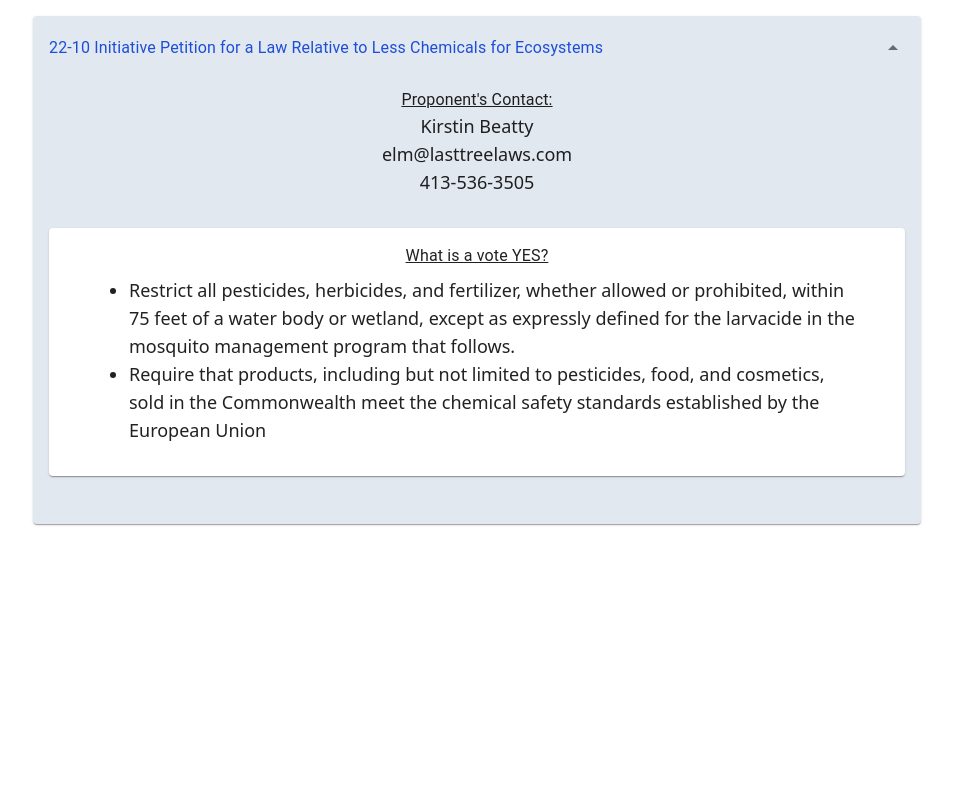
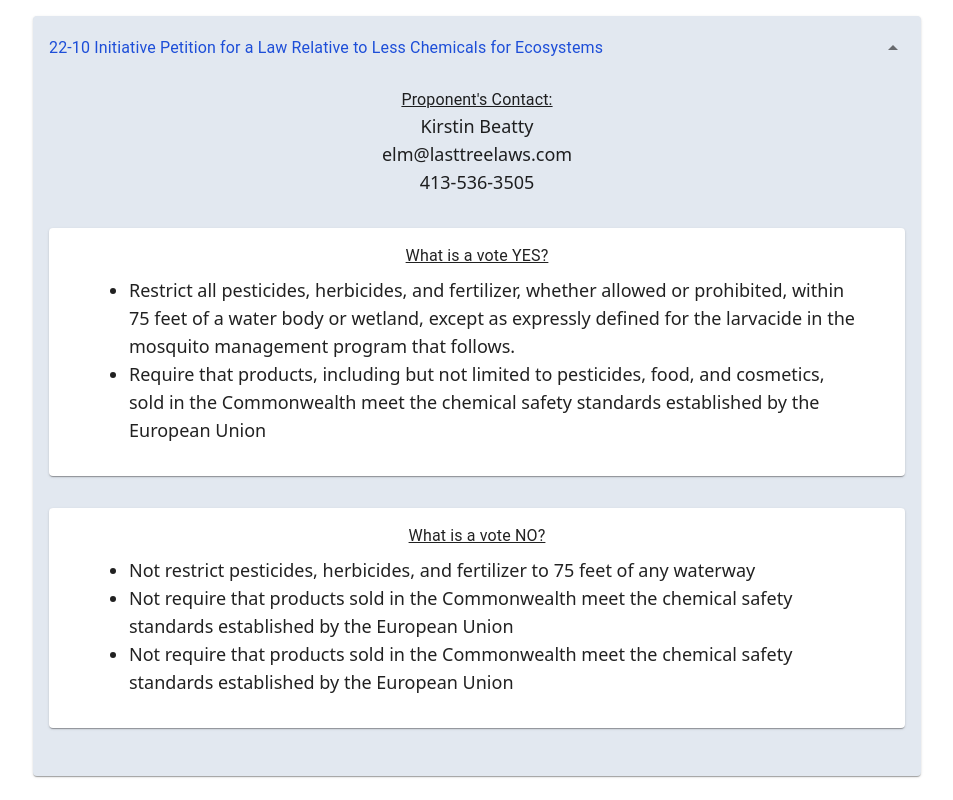
Before and after one commit to BU-Spark/pitne-voter-app, a Next.js app in the folder client/: page /ballotInfo/ballotInitDropDown in a window 1280 px wide. Both pictures are taken after a click on the button 484 px from the left and 40 px from the top of the page. Shown: the whole page, without its empty margins (7-960 px from the left). Built offline with nearby package versions, Linux system fonts and the light colour scheme.

Commit message:
Ballot Initiatives updated

```diff
--- a/client/src/pages/ballotInfo/ballotInitDropDown.tsx
+++ b/client/src/pages/ballotInfo/ballotInitDropDown.tsx
@@ -33,9 +33,20 @@ export default function BallotInitDropDown() {
                             <CardContent>
                                 <Typography className='text-xl underline'>What is a vote YES?</Typography>
                                 <ul className='list-disc list-outside text-lg pr-8 text-left pl-16 py-2'>
-                                    {/* NOTE: BELOW BULLETS SHOULD BE CHANGED TO A MAPPING (NOT HARDCODED NUMBER) */}
-                                    <li>{item.content.yes.bullet1}</li>
-                                    <li>{item.content.yes.bullet2}</li>
+                                    {item.content.yes.bullets.map((item, index) => (
+                                        <li key={index}>{item}</li>
+                                ))}
+                                </ul>
+                            </CardContent>
+                        </Card>
+
+                        <Card className='my-8' sx={{ minWidth: 275 }}>
+                            <CardContent>
+                                <Typography className='text-xl underline'>What is a vote NO?</Typography>
+                                <ul className='list-disc list-outside text-lg pr-8 text-left pl-16 py-2'>
+                                    {item.content.no.bullets.map((item, index) => (
+                                        <li key={index}>{item}</li>
+                                    ))}
                                 </ul>
                             </CardContent>
                         </Card>
--- a/client/src/utliity/BallotInfo/ballotInitData.ts
+++ b/client/src/utliity/BallotInfo/ballotInitData.ts
@@ -10,12 +10,17 @@ export const ballotInitData = [
                 phone: '413-536-3505'
             },
             yes: {
-                bullet1: 'Restrict all pesticides, herbicides, and fertilizer, whether allowed or prohibited, within 75 feet of a water body or wetland, except as expressly defined for the larvacide in the mosquito management program that follows.',
-                bullet2: 'Require that products, including but not limited to pesticides, food, and cosmetics, sold in the Commonwealth meet the chemical safety standards established by the European Union',
+                bullets: [
+                    'Restrict all pesticides, herbicides, and fertilizer, whether allowed or prohibited, within 75 feet of a water body or wetland, except as expressly defined for the larvacide in the mosquito management program that follows.',
+                    'Require that products, including but not limited to pesticides, food, and cosmetics, sold in the Commonwealth meet the chemical safety standards established by the European Union'
+                ]
             },
             no: {
-                bullet1: 'Not restrict pesticides, herbicides, and fertilizer to 75 feel of any waterway',
-                bullet2: 'Not require that products sold in the Commonwealth meet the chemical safety standards established by the European Union'
+                bullets: [
+                    'Not restrict pesticides, herbicides, and fertilizer to 75 feet of any waterway',
+                    'Not require that products sold in the Commonwealth meet the chemical safety standards established by the European Union',
+                    'Not require that products sold in the Commonwealth meet the chemical safety standards established by the European Union'
+                ]
             }
         }
     },
```
